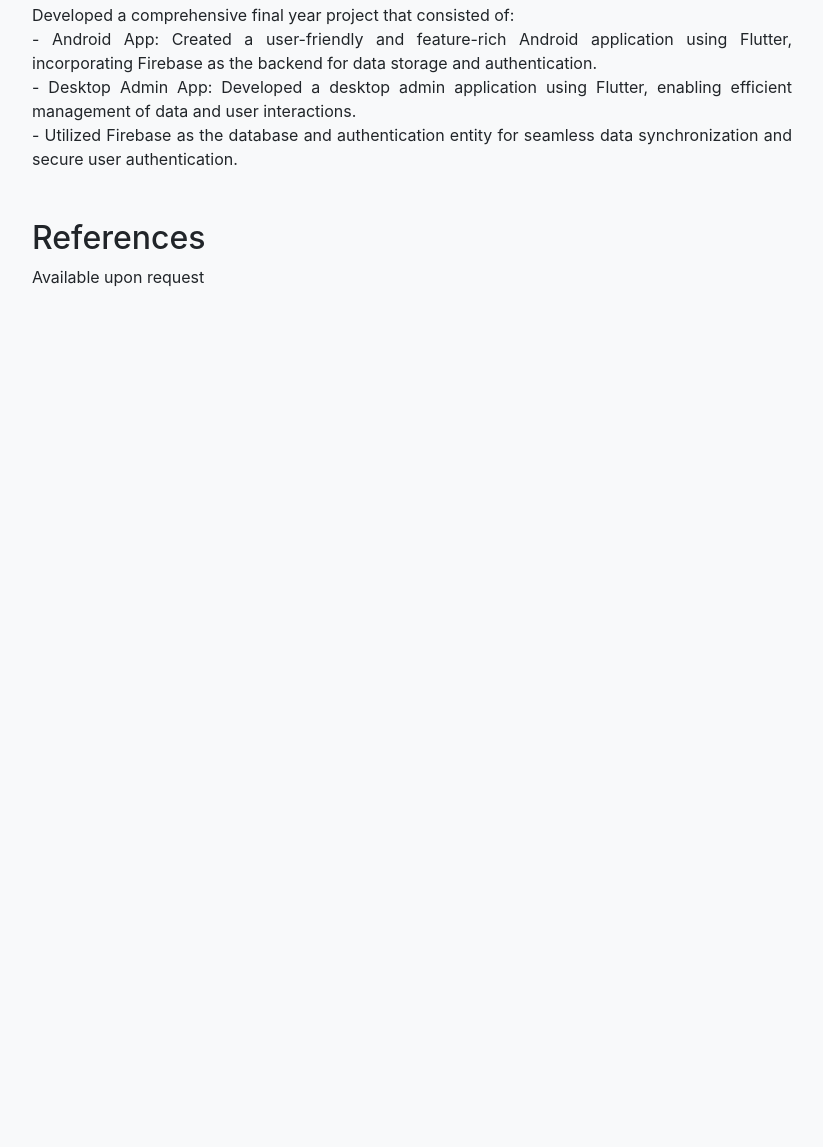
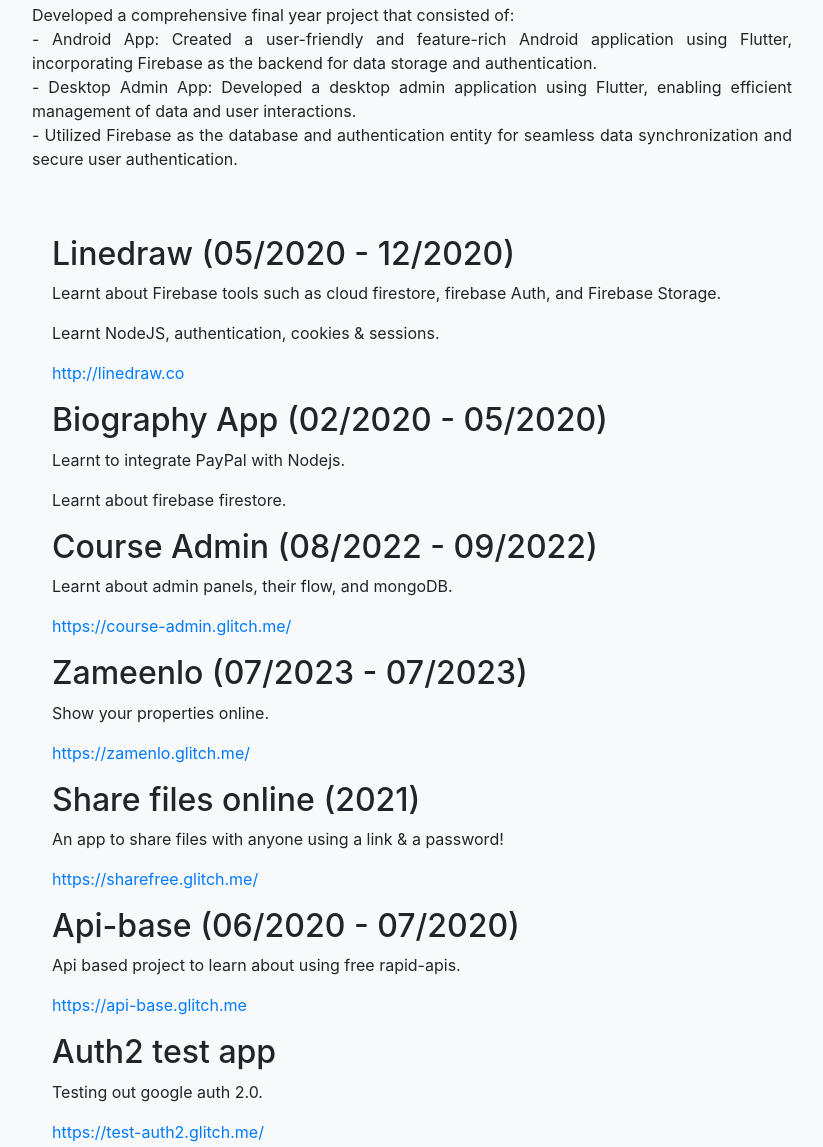
Before and after one commit to Phant0m-a/Phant0m-a, a plain HTML site: page index.html in a window 1280 px wide. Shown: the part 1483-2630 px from the top of the page, without its empty margins (228-1051 px from the left). Before the commit the page ends 1828 px from the top, so only its background shows below. Drawn offline with nearby package versions, Linux system fonts and the light colour scheme.

Commit message:
Update index.html

```diff
--- a/index.html
+++ b/index.html
@@ -71,6 +71,36 @@
       - Android App: Created a user-friendly and feature-rich Android application using Flutter, incorporating Firebase as the backend for data storage and authentication.<br>
       - Desktop Admin App: Developed a desktop admin application using Flutter, enabling efficient management of data and user interactions.<br>
       - Utilized Firebase as the database and authentication entity for seamless data synchronization and secure user authentication.</p>
+      <div class="container mt-4">
+    <h2>Linedraw (05/2020 - 12/2020)</h2>
+    <p>Learnt about Firebase tools such as cloud firestore, firebase Auth, and Firebase Storage.</p>
+    <p>Learnt NodeJS, authentication, cookies & sessions.</p>
+    <p><a href="http://linedraw.co">http://linedraw.co</a></p>
+
+    <h2>Biography App (02/2020 - 05/2020)</h2>
+    <p>Learnt to integrate PayPal with Nodejs.</p>
+    <p>Learnt about firebase firestore.</p>
+
+    <h2>Course Admin (08/2022 - 09/2022)</h2>
+    <p>Learnt about admin panels, their flow, and mongoDB.</p>
+    <p><a href="https://course-admin.glitch.me/">https://course-admin.glitch.me/</a></p>
+
+    <h2>Zameenlo (07/2023 - 07/2023)</h2>
+    <p>Show your properties online.</p>
+    <p><a href="https://zamenlo.glitch.me/">https://zamenlo.glitch.me/</a></p>
+
+    <h2>Share files online (2021)</h2>
+    <p>An app to share files with anyone using a link & a password!</p>
+    <p><a href="https://sharefree.glitch.me/">https://sharefree.glitch.me/</a></p>
+
+    <h2>Api-base (06/2020 - 07/2020)</h2>
+    <p>Api based project to learn about using free rapid-apis.</p>
+    <p><a href="https://api-base.glitch.me">https://api-base.glitch.me</a></p>
+
+    <h2>Auth2 test app</h2>
+    <p>Testing out google auth 2.0.</p>
+    <p><a href="https://test-auth2.glitch.me/">https://test-auth2.glitch.me/</a></p>
+  </div>
 
     <h2 class="mt-5">References</h2>
     <p>Available upon request</p>
```
